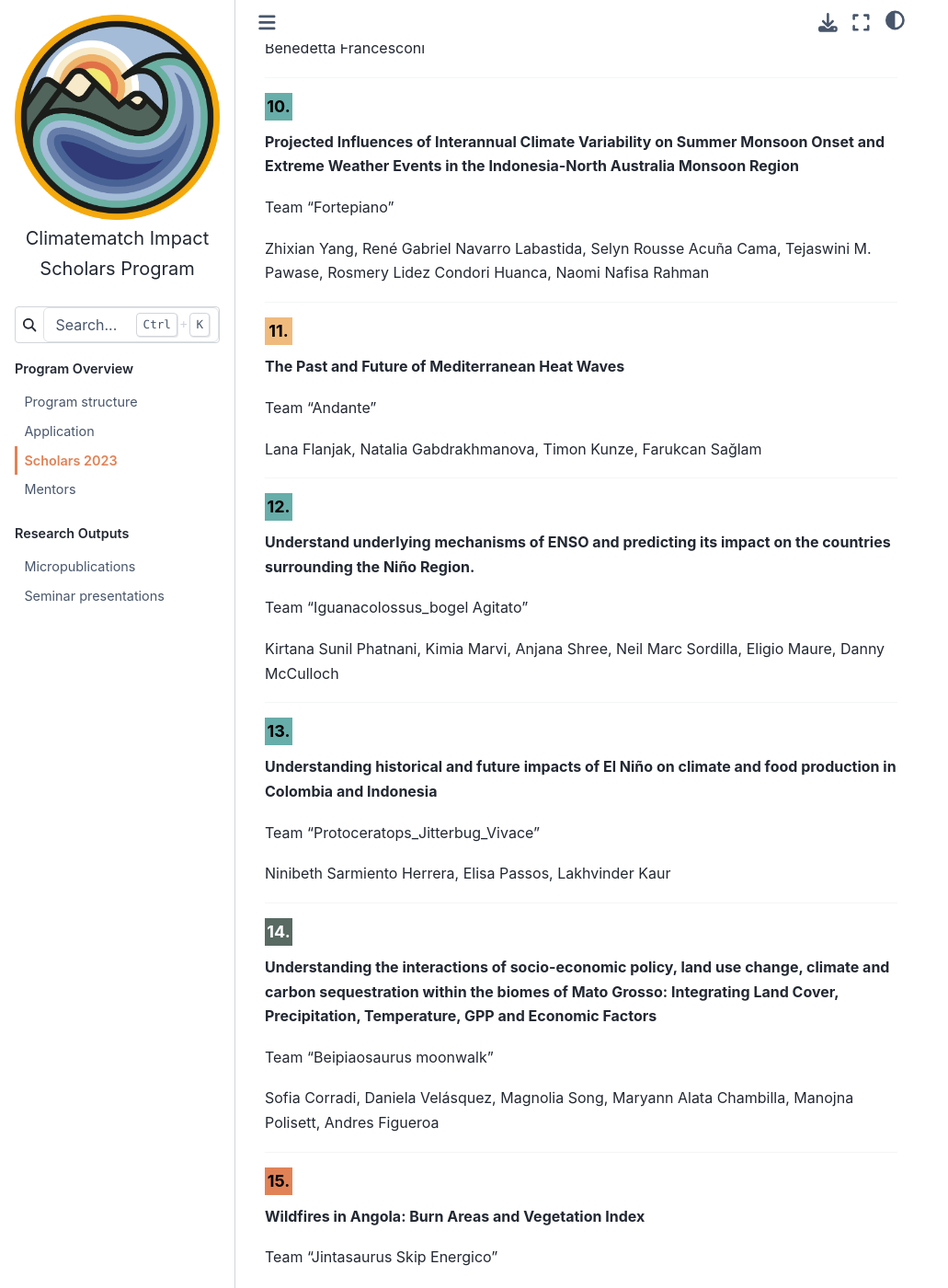
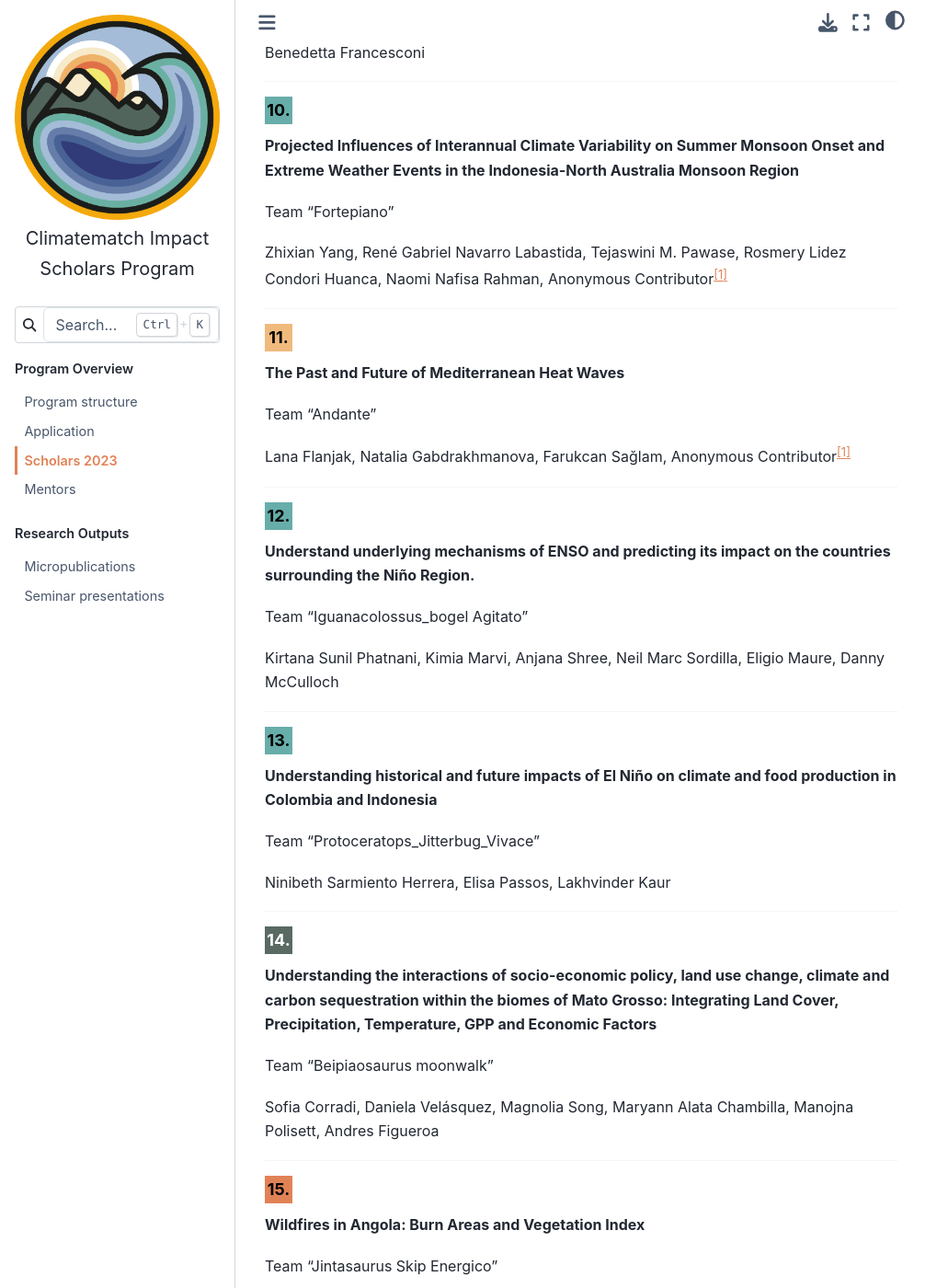
Before and after one commit to neuromatch/impact-scholars, a Jupyter Book: the page built from info/scholars2023.md, in a window 1280 px wide and 1400 px high, scrolled down 2672 px. Shown: the whole window at 92% size, without its empty margins (0-1031 px from the left). Built offline with Jupyter Book 1.0.4 settings and Sphinx 7.4.7 and the Sphinx Book theme 1.1.4, drawn with Linux system fonts in a browser that asks for light colours; some of the changed text lies outside the part shown.

Commit message:
Anonymise contributors

```diff
--- a/info/scholars2023.md
+++ b/info/scholars2023.md
@@ -19,7 +19,7 @@ A representation of the scholar projects' geographical regions of focus. The two
 
 Team "Brachiosaurus_Bharatanatyam_Leggiero"
 
-Pallaw Mishra, Shashank Kumar Roy , Wil Laura
+Shashank Kumar Roy , Wil Laura, Anonymous Contributor[^1]
 
 ---
 
@@ -59,7 +59,7 @@ Douglas Medeiros Nehme, Gabriel Henrique da Silva Soares, Lívia Sancho
 
 Team "Fukuivenator Rhumba"
 
-Sthitapragya Ray, Andrea A. Cabrera, Diana Marcela Guzmán Lugo, Elizaveta Baranova-Parfenova, Vanni Consumi, Daria Proklova
+Sthitapragya Ray, Andrea A. Cabrera, Diana Marcela Guzmán Lugo, Vanni Consumi, Daria Proklova, Anonymous Contributor[^1]
 
 ---
 
@@ -109,7 +109,7 @@ Ximena Miranda, Sergei Nabatov, Abdus Samad, Jesús Pozo T., Alethia Kielbasa, B
 
 Team "Fortepiano"
 
-Zhixian Yang, René Gabriel Navarro Labastida, Selyn Rousse Acuña Cama, Tejaswini M. Pawase, Rosmery Lidez Condori Huanca, Naomi Nafisa Rahman
+Zhixian Yang, René Gabriel Navarro Labastida, Tejaswini M. Pawase, Rosmery Lidez Condori Huanca, Naomi Nafisa Rahman, Anonymous Contributor[^1]
 
 ---
 
@@ -119,7 +119,7 @@ Zhixian Yang, René Gabriel Navarro Labastida, Selyn Rousse Acuña Cama, Tejaswi
 
 Team "Andante"
 
-Lana Flanjak, Natalia Gabdrakhmanova, Timon Kunze, Farukcan Sağlam
+Lana Flanjak, Natalia Gabdrakhmanova, Farukcan Sağlam, Anonymous Contributor[^1]
 
 ---
 
@@ -160,3 +160,6 @@ Sofia Corradi, Daniela Velásquez, Magnolia Song, Maryann Alata Chambilla, Manoj
 Team "Jintasaurus Skip Energico"
 
 Agnessa Karapetian, Ana Carolina Temporao Marques Filipe, Kamil Vlcek, Sedem Buabassah, Hatice Busra Gokbunar, Xintong Huang
+
+
+[^1]: The identity of a team member has been hidden upon their request.
```
